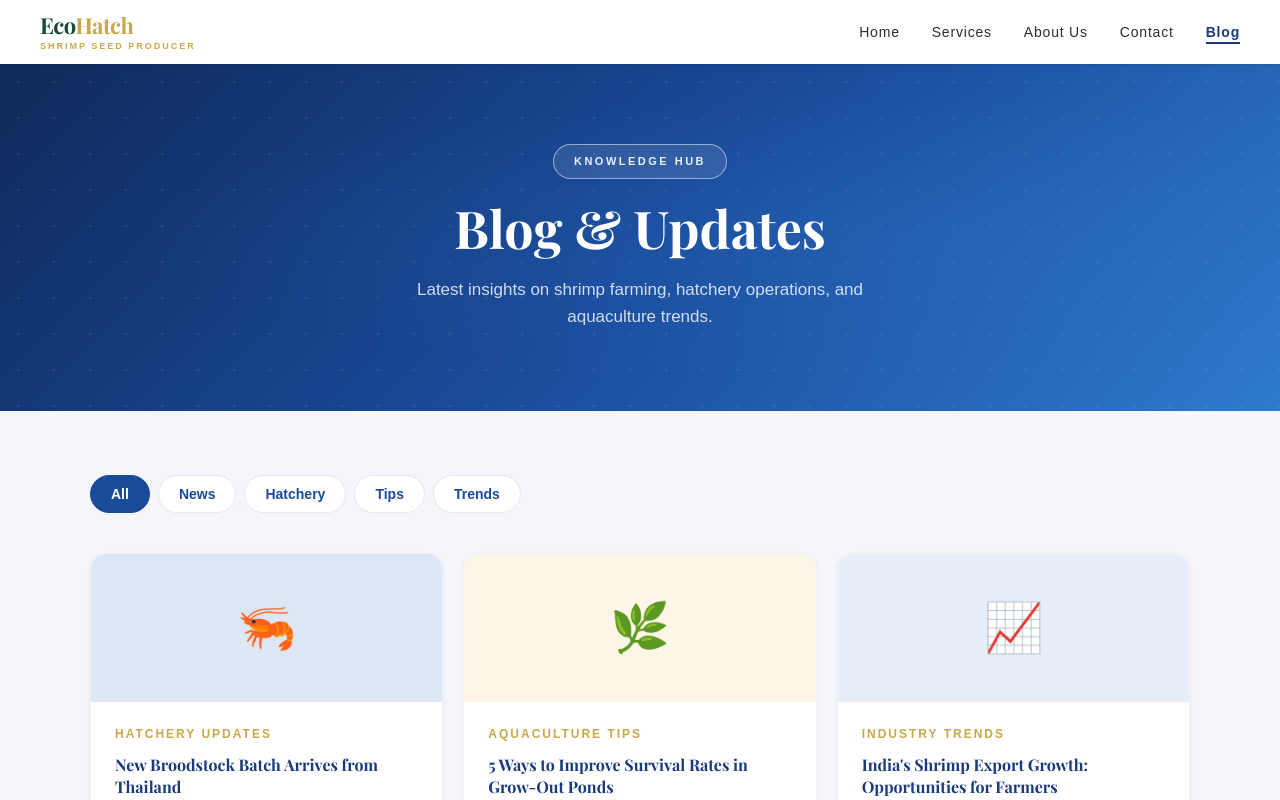
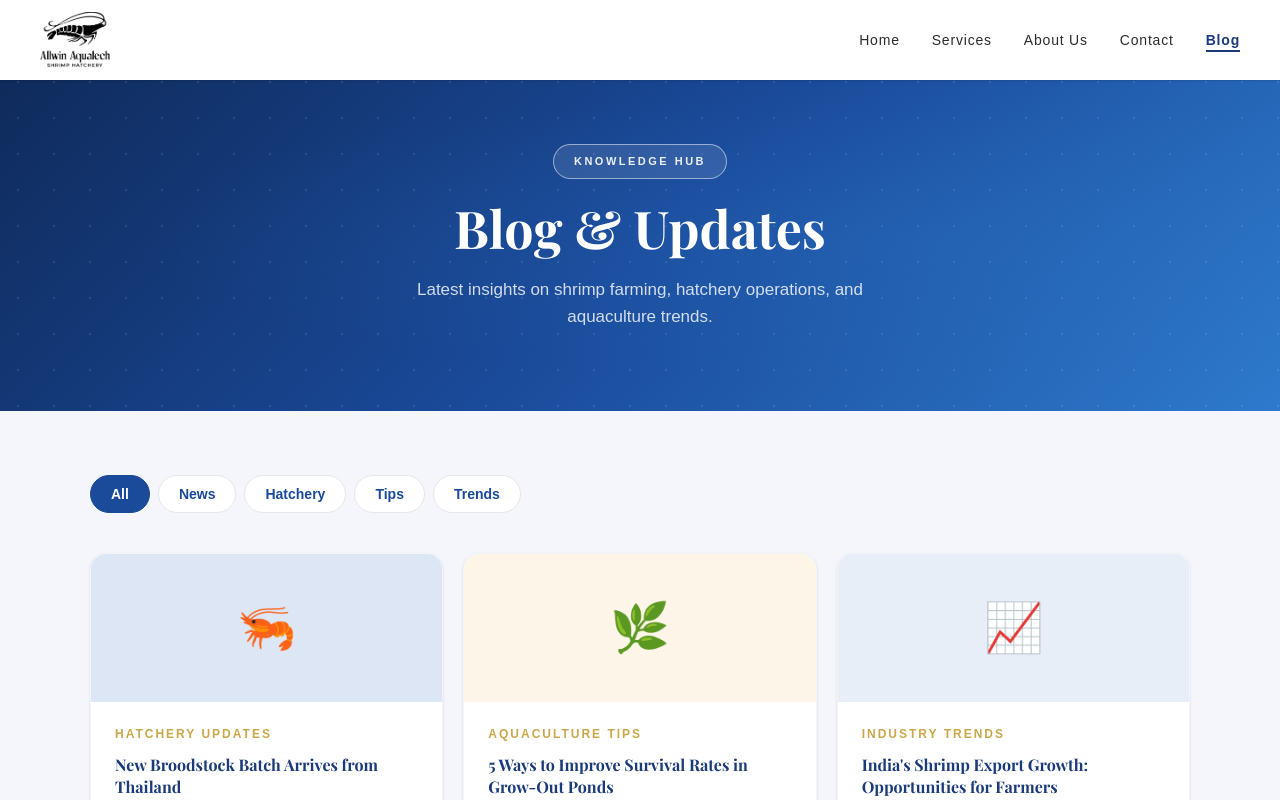
Before and after one commit to Aneesh-aj/echo_hatch, a Next.js app: page /blog in a window 1280 px wide. Shown: the top 800 px of the page. Built offline with nearby package versions, Linux system fonts and the light colour scheme; a web font is replaced by a local one.

Commit message:
logo changed

```diff
--- a/src/components/nav/NavBar.tsx
+++ b/src/components/nav/NavBar.tsx
@@ -1,5 +1,6 @@
 "use client";
 
+import Image from "next/image";
 import Link from "next/link";
 import { usePathname } from "next/navigation";
 import { useState } from "react";
@@ -18,16 +19,11 @@ export default function NavBar() {
 
   return (
     <nav className="fixed top-0 left-0 right-0 z-50 bg-white shadow-sm">
-      <div className="mx-auto px-6 md:px-10 h-16 flex items-center justify-between">
+      <div className="mx-auto px-6 py-8 md:px-10 h-20 flex items-center justify-between">
 
         {/* ── Brand ── */}
         <Link href="/home" className="flex flex-col leading-tight">
-          <span className="text-[22px] font-bold text-[#1a4a3a] tracking-tight font-playfair">
-            Eco<span className="text-[#c8a84b]">Hatch</span>
-          </span>
-          <span className="text-[9px] font-bold tracking-[2px] text-[#c8a84b] uppercase mt-0.5 font-lato">
-            Shrimp Seed Producer
-          </span>
+           <Image src="/logo/ecohatch.png" alt="EcoHatch Logo" width={70} height={70}/>
         </Link>
 
         {/* ── Desktop Links ── */}
@@ -85,7 +81,7 @@ export default function NavBar() {
                 key={label}
                 href={href}
                 onClick={() => setMenuOpen(false)}
-                className={`py-3 text-[15px] font-lato tracking-[0.8px] border-b border-gray-100 transition-colors duration-200 ${
+                className={`py-3 text-[18px] font-lato tracking-[0.8px] border-b border-gray-100 transition-colors duration-200 ${
                   isActive
                     ? "text-[#1a3a7a] font-bold"
                     : "text-[#2d2d2d] hover:text-[#1a3a7a]"
```
Also changed, not shown: src/app/home/page.tsx (+5 -5 lines), public/logo/ecohatch.png (added).
